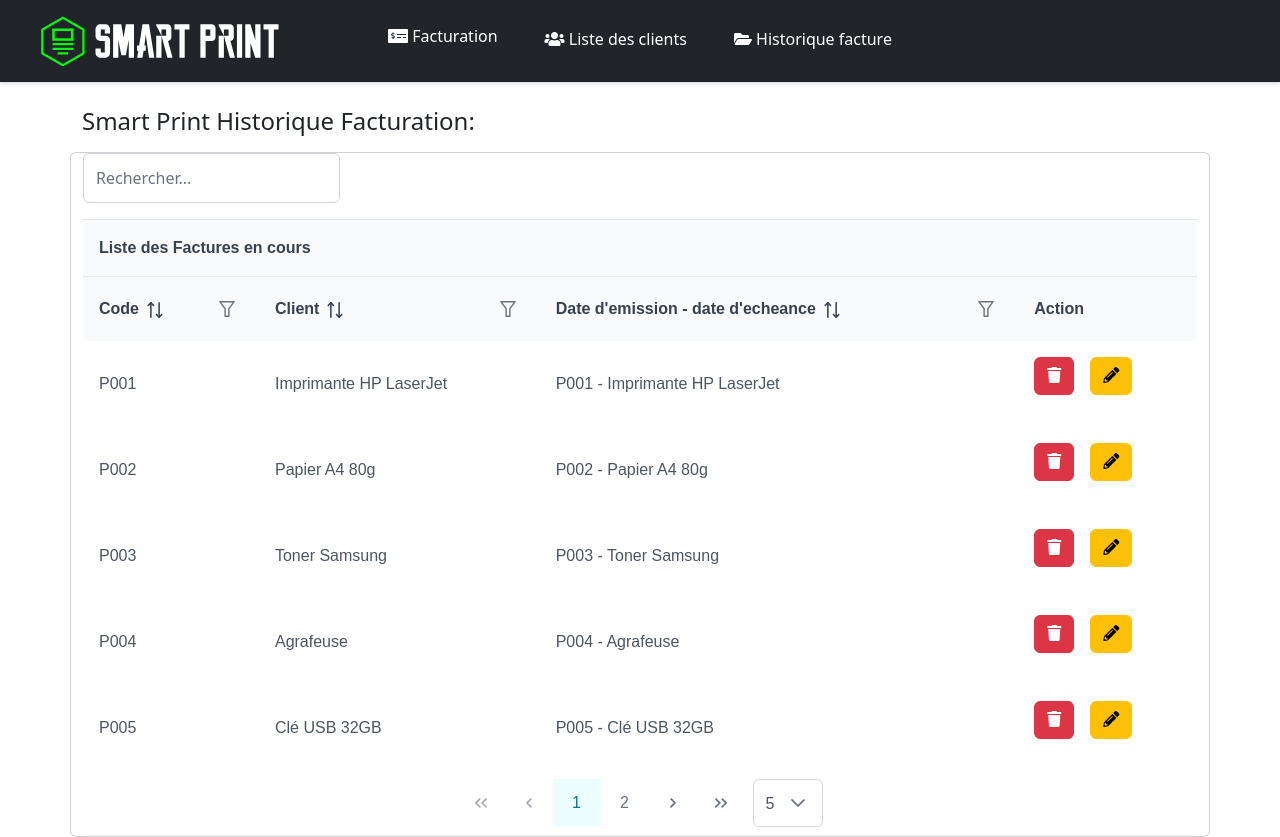
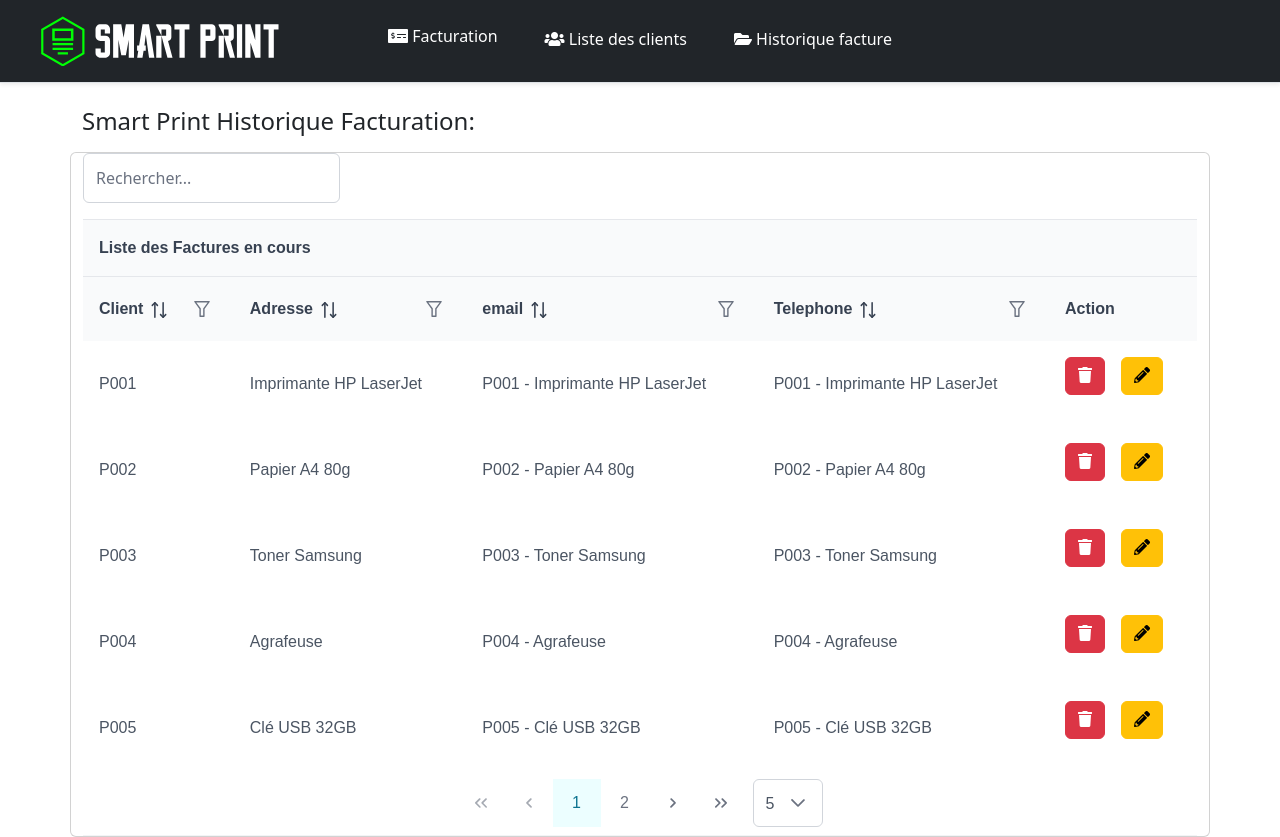
Before and after one commit to HasinaAndrianasinoro16/Smart_print, a React (Create React App) app in the folder smart_printfront/: page /liste_client in a window 1280 px wide. Built offline with nearby package versions, Linux system fonts and the light colour scheme; a web font is replaced by a local one.

Commit message:
update url and liste_clients

```diff
--- a/smart_printfront/src/Page/Liste_Client.jsx
+++ b/smart_printfront/src/Page/Liste_Client.jsx
@@ -70,9 +70,10 @@ export default function Liste_Client(){
                             tableStyle={{minWidth: '50rem'}}
                             header="Liste des Factures en cours"
                         >
-                            <Column field="code" header="Code" sortable filter></Column>
-                            <Column field="name" header="Client" sortable filter></Column>
-                            <Column header="Date d'emission - date d'echeance" body={date_emission_echeance} sortable filter></Column>
+                            <Column field="code" header="Client" sortable filter></Column>
+                            <Column field="name" header="Adresse" sortable filter></Column>
+                            <Column header="email" body={date_emission_echeance} sortable filter></Column>
+                            <Column header="Telephone" body={date_emission_echeance} sortable filter></Column>
                             <Column header="Action" body={actionBodyTemplate} />
                         </DataTable>
                     </div>
```
